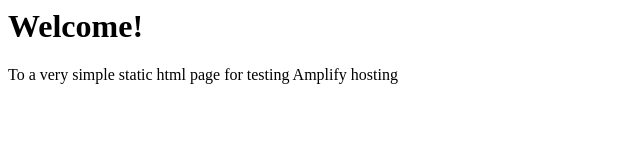
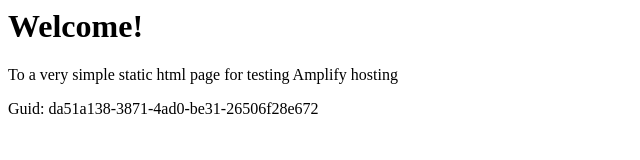
Before and after one commit to aws-aemilia-sin/Github-PR-Commit-Integration-Test-DoNotTouch-Gith-P5X5MO5I-v1-prod-ap-southeast-1, a website: page src/index.html in a window 1280 px wide. Shown: the whole page, without its empty margins (0-640 px from the left). Drawn offline with Linux system fonts and the light colour scheme.

Commit message:
commit from integ tests

```diff
--- a/src/index.html
+++ b/src/index.html
@@ -1,3 +1,5 @@
+
+
 <html lang="en">
 
 <head>
@@ -10,6 +12,6 @@
 <body>
     <h1>Welcome!</h1>
     <p>To a very simple static html page for testing Amplify hosting</p>
-</body>
+    <p>Guid: da51a138-3871-4ad0-be31-26506f28e672</p></body>
 
 </html>
```
